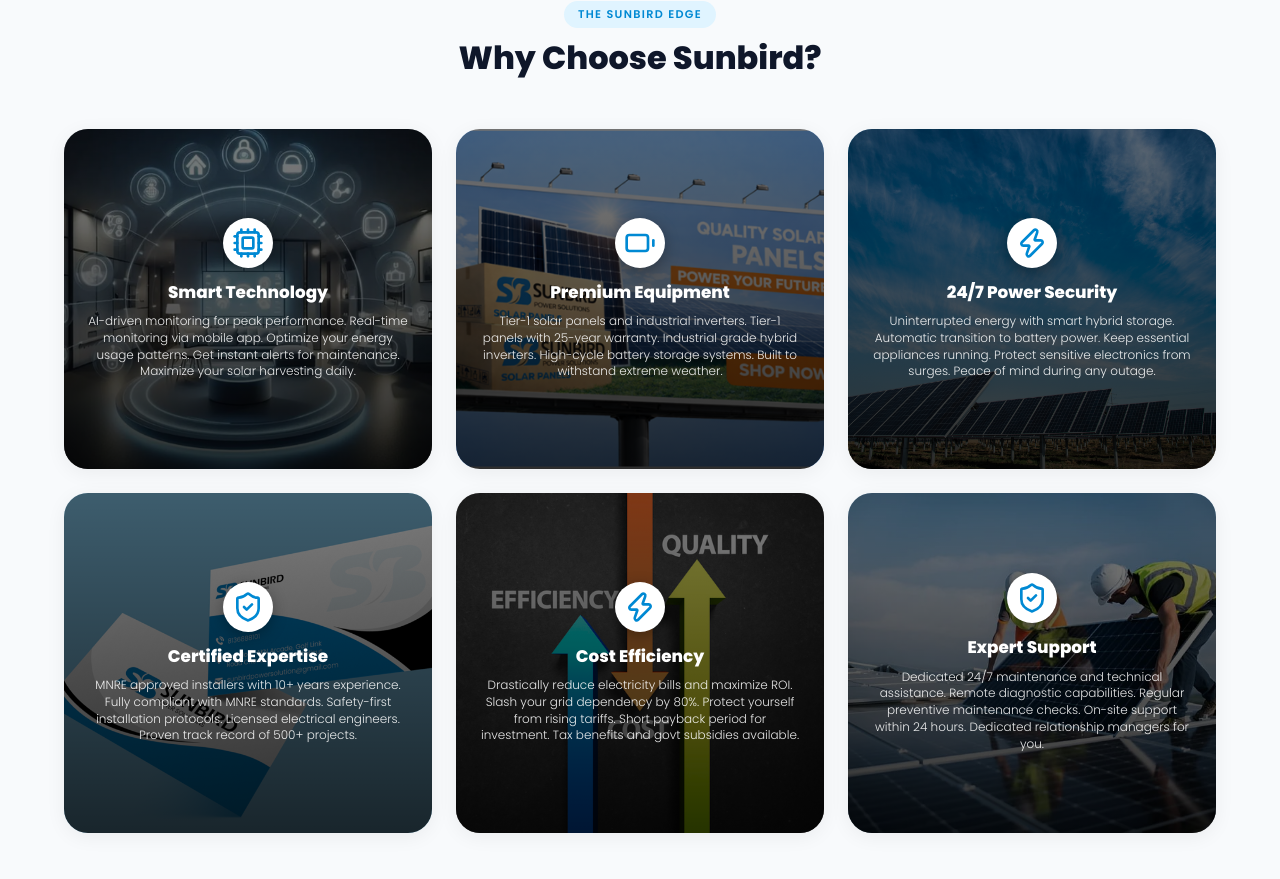
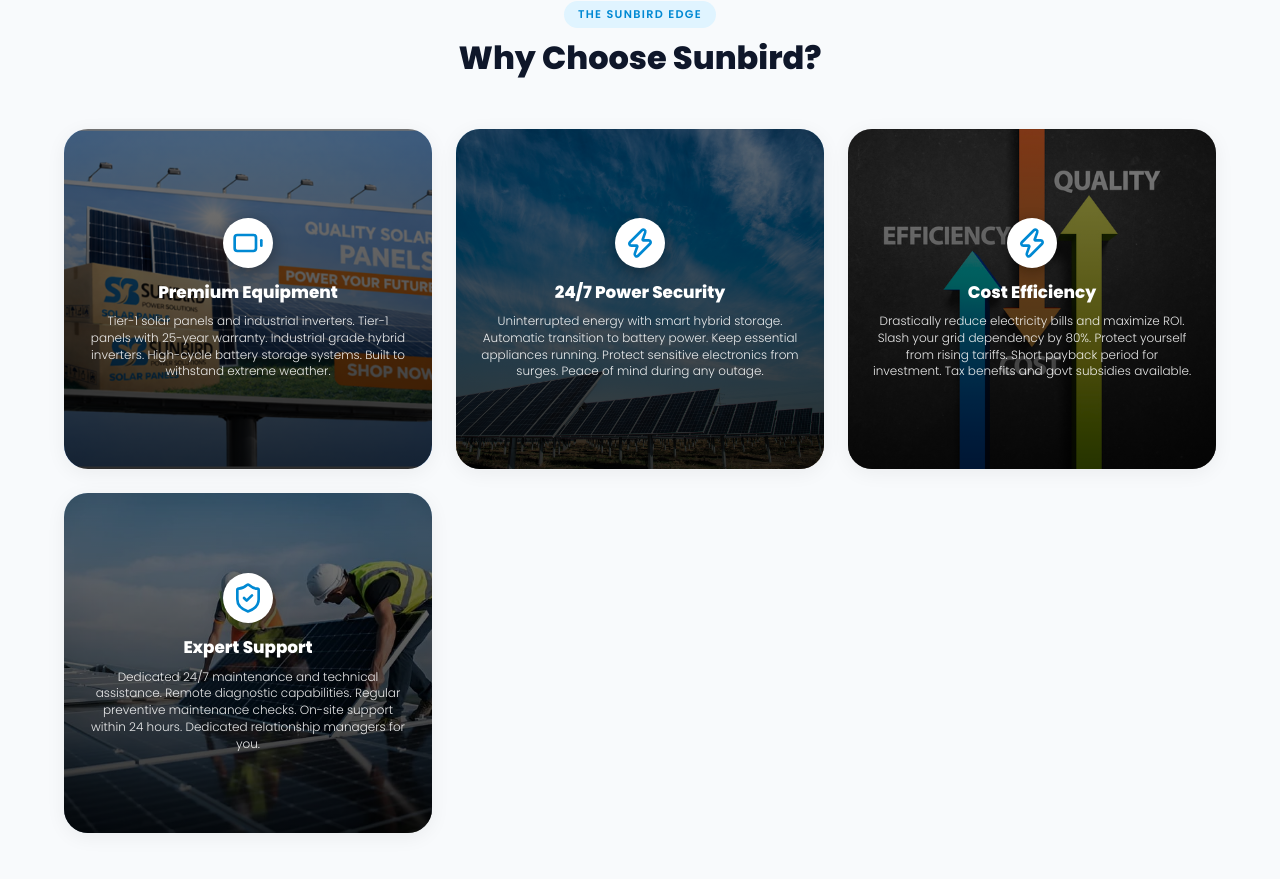
Before and after one commit to AifaSanaUK/SUNBIRD, a Next.js app: page / in a window 1280 px wide. Shown: the part 1831-2710 px from the top of the page. Built offline with nearby package versions, Linux system fonts and the light colour scheme.

Commit message:
responsive

```diff
--- a/src/app/globals.css
+++ b/src/app/globals.css
@@ -256,9 +256,7 @@
   .compact-stat-label { font-size: 0.55rem !important; line-height: 1 !important; }
 
   /* 2-COLUMN MOBILE GRIDS FOR HIGH DENSITY */
-  .features-grid,
-  .professional-grid,
-  .blog-grid,
+  /* 2-COLUMN MOBILE GRIDS FOR HIGH DENSITY */
   #team .container-custom > div:last-child {
     display: grid !important;
     grid-template-columns: repeat(2, 1fr) !important;
--- a/src/components/BlogSection.tsx
+++ b/src/components/BlogSection.tsx
@@ -37,24 +37,6 @@
     excerpt: "Understanding the latest PM-Surya Ghar and other state incentives for solar installation in India.",
     img: "https://images.pexels.com/photos/356036/pexels-photo-356036.jpeg?auto=compress&cs=tinysrgb&w=800",
     link: "https://economictimes.indiatimes.com/topic/solar-subsidy",
-  },
-  {
-    slug: "residential-vs-commercial-solar",
-    category: "Planning",
-    date: "Apr 05",
-    title: "Residential vs Commercial Solar Systems",
-    excerpt: "Which scale is right for you? We compare the capacity, costs, and installation time for both.",
-    img: "https://images.unsplash.com/photo-1521618755572-156ae0cdd74d?q=80&w=1000&auto=format&fit=crop",
-    link: "https://www.solarreviews.com/blog/residential-vs-commercial-solar-panels",
-  },
-  {
-    slug: "battery-storage-independence",
-    category: "Storage",
-    date: "Apr 01",
-    title: "The Future of 24/7 Battery Storage",
-    excerpt: "How lithium-ion technology is enabling total grid independence for smart homes and businesses.",
-    img: "https://images.unsplash.com/photo-1620714223084-8fcacc6dfd8d?q=80&w=1000&auto=format&fit=crop",
-    link: "https://www.energy.gov/eere/solar/solar-plus-storage",
   },
 ];
 
--- a/src/components/Hero.tsx
+++ b/src/components/Hero.tsx
@@ -6,6 +6,10 @@
   return (
     <section id="home" className="hero-section" style={{
       minHeight: "100vh",
+      backgroundImage: "linear-gradient(rgba(0, 0, 0, 0.4), rgba(0, 0, 0, 0.6)), url('/banner.webp')",
+      backgroundSize: "cover",
+      backgroundPosition: "center",
+      backgroundAttachment: "fixed",
       position: "relative",
       display: "flex",
       alignItems: "center",
--- a/src/components/WhyChooseUs.tsx
+++ b/src/components/WhyChooseUs.tsx
@@ -3,12 +3,6 @@
 
 export default function WhyChooseUs() {
   const features = [
-    {
-      title: "Smart Technology",
-      desc: "AI-driven monitoring for peak performance. Real-time monitoring via mobile app. Optimize your energy usage patterns. Get instant alerts for maintenance. Maximize your solar harvesting daily.",
-      icon: <Cpu size={32} />,
-      img: "/smarttechnoly.webp"
-    },
     {
       title: "Premium Equipment",
       desc: "Tier-1 solar panels and industrial inverters. Tier-1 panels with 25-year warranty. Industrial grade hybrid inverters. High-cycle battery storage systems. Built to withstand extreme weather.",
@@ -20,12 +14,6 @@
       desc: "Uninterrupted energy with smart hybrid storage. Automatic transition to battery power. Keep essential appliances running. Protect sensitive electronics from surges. Peace of mind during any outage.",
       icon: <Zap size={32} />,
       img: "/banner.webp"
-    },
-    {
-      title: "Certified Expertise",
-      desc: "MNRE approved installers with 10+ years experience. Fully compliant with MNRE standards. Safety-first installation protocols. Licensed electrical engineers. Proven track record of 500+ projects.",
-      icon: <ShieldCheck size={32} />,
-      img: "/certifies.webp"
     },
     {
       title: "Cost Efficiency",
```
